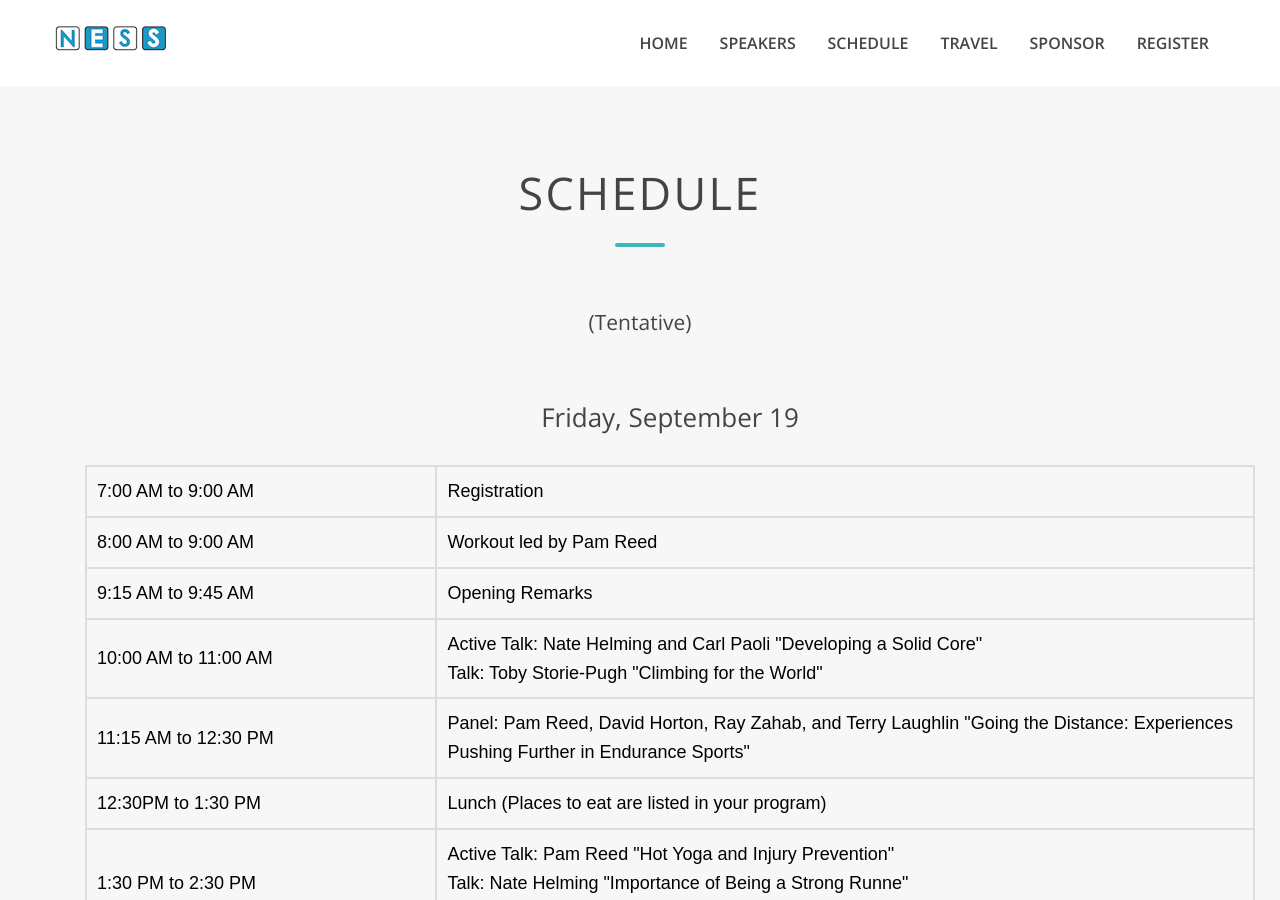
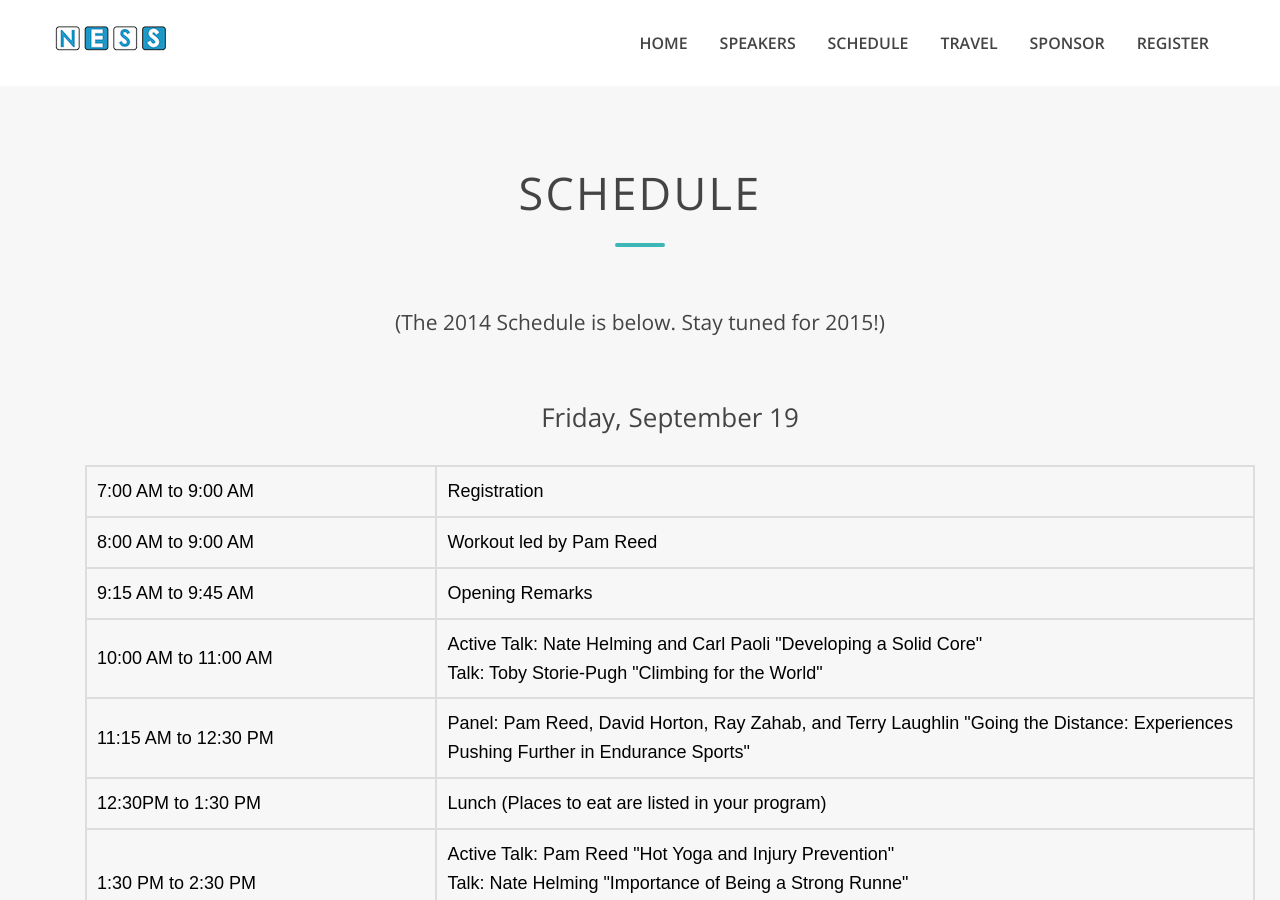
Before and after one commit to teamuness/teamuness.github.io, a Jekyll site: the page built from schedule/index.md, in a window 1280 px wide and 900 px high. Built offline with Jekyll 4.4.1, drawn with Linux system fonts in a browser that asks for light colours.

Commit message:
Update index.md

```diff
--- a/schedule/index.md
+++ b/schedule/index.md
@@ -29,7 +29,7 @@ layout: default
                 <div class="span12">
                   <center>
                     <h1 class="section-title">Schedule</h1><br /><br />
-                    <h3>(Tentative)</h3>
+                    <h3>(The 2014 Schedule is below. Stay tuned for 2015!)</h3>
                 </center>
 
                 <br />
```
